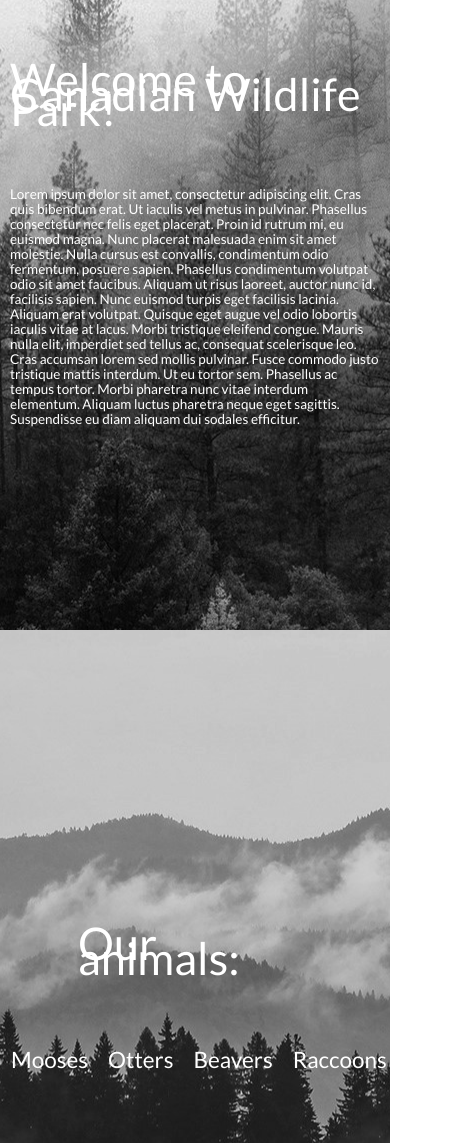
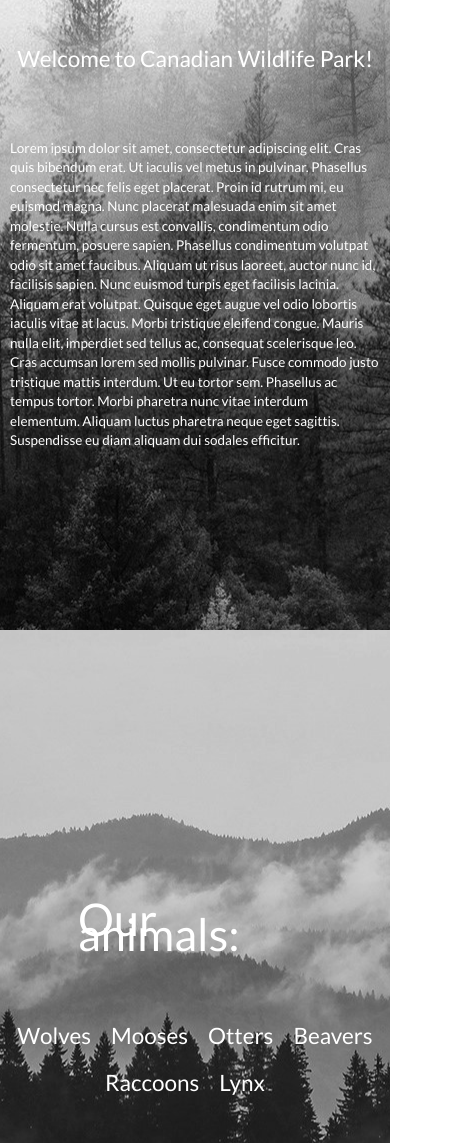
Before and after one commit to sebkubacki/Wildlife-Park, a plain HTML site: page index.html in a window 390 px wide. Shown: the part 180-1323 px from the top of the page, 453 px wide, since content can reach past the window. Drawn offline with Linux system fonts and the light colour scheme.

Commit message:
Website is even more responsive

```diff
--- a/scss/main.scss
+++ b/scss/main.scss
@@ -29,7 +29,6 @@
     flex-direction: column;
     justify-content: center;
     background-position: fixed;
-    //background-image: url($url-min);
 
     p.title{
       margin: 0 10px 70px 10px;
@@ -110,11 +109,18 @@ p{
     @media(max-width: 1200px){
       margin: 0 10px 70px 10px;
     }
+    @media(max-width: 750px){
+      font-size: 2rem;
+    }
+    @media(max-width: 510px){
+      font-size: 1.5rem;
+    }
   }
   p{
     margin: 0 30vw;
     @media(max-width: 900px){
       margin: 0 10px;
+      line-height: 1.3rem;
     }
   }
 }
@@ -137,6 +143,9 @@ p{
     display: flex;
     justify-content: center;
     align-items: center;
+    @media(max-width: 800px){
+      flex-wrap: wrap;
+    }
   }
 }
 
```
Also changed, not shown: assets/css/main.css.
